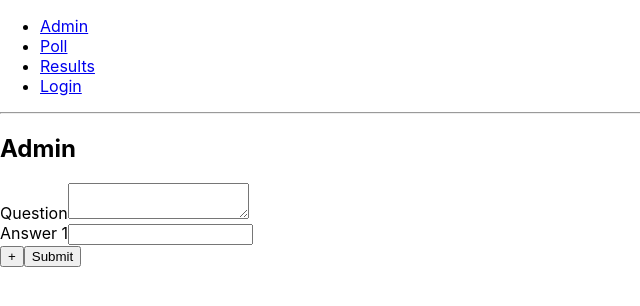
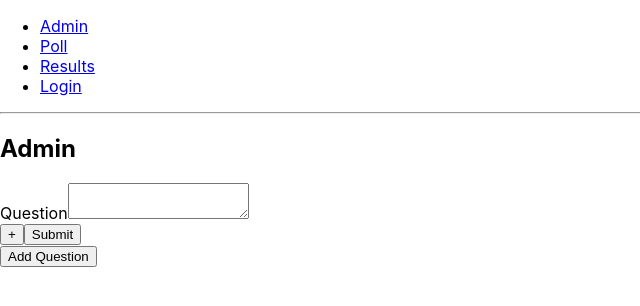
Before and after one commit to Quinter/wm-aq, a React (Create React App) app: page /admin in a window 1280 px wide. Shown: the top 306 px of the page, without its empty margins (0-640 px from the left). Built offline with nearby package versions, Linux system fonts and the light colour scheme.

Commit message:
state lifted to admin but actually going to use redux

```diff
--- a/src/components/Admin.js
+++ b/src/components/Admin.js
@@ -2,12 +2,61 @@ import React from 'react';
 import EntryCard from './EntryCard';
 
 class Admin extends React.Component {
+	state = {
+		cards: [
+			{ question: "", answers: [] }
+		]
+	}
+	handleChange = (event) => {
+		if(event.target.type === "textarea") {
+			let cards = [...this.state.cards];
+			console.log(event.target.dataset);
+			cards[event.target.dataset.questionId].question = event.target.value;
+			this.setState({ cards });
+		} else {
+			let cards = [...this.state.cards];
+			let { questionId, answerId } = event.target.dataset;
+			cards[questionId].answers[answerId] = event.target.value;
+			this.setState({ cards });
+		}
+	}
 
+	handleSubmit = (event) => {
+		event.preventDefault();
+	}
+
+	addCard = () => {
+		this.setState((prevState) => ({
+			cards: [...prevState.cards, { question: "", answers: [] }],
+		}));
+	}
+
+	addAnswer = (event) => {
+		const cards = [...this.state.cards];
+		let { questionId } = event.target.dataset;
+		cards[questionId].answers = cards[questionId].answers.concat(" ");
+		// this is updating the entire state tree which is overkill, would want to refactor
+		this.setState({ cards });
+	}
 	render () {
+		const { cards } = this.state;
+		const questionCards = cards.map((value, index) => {
+			return (
+				<EntryCard
+					key={index}
+					questionId={index}
+					onQuestionSubmit={this.handleSubmit}
+					onQuestionChange={this.handleChange}
+					addAnswer={this.addAnswer}
+					question={value.question}
+					answers={value.answers}/>
+			)
+	})
 		return (
 			<div className="admin-container">
 				<h2>Admin</h2>
-				<EntryCard />
+				{questionCards}
+				<button onClick={this.addCard}>Add Question</button>
 			</div>
 		);
 	}
--- a/src/components/EntryCard.js
+++ b/src/components/EntryCard.js
@@ -1,60 +1,45 @@
 import React from 'react';
 
 class EntryCard extends React.Component {
-	state = {
-		question: "",
-		answers: [""]
-	}
-	// this.handleChange = this.handleChange.bind(this);
-	// this.handleSubmit = this.handleSubmit.bind(this);
-
-	handleChange = (event) => {
-		if(event.target.type === "textarea") {
-			this.setState({question: event.target.value });
-		} else {
-			let answers = [...this.state.answers];
-			answers[event.target.id] = event.target.value;
-			this.setState({answers});
-		}
-	}
-
-	handleSubmit = (event) => {
-		event.preventDefault();
-
-	}
 
 	addAnswer = (event) => {
-		this.setState((prevState) => ({
-			answers: [...prevState.answers, ''],
-		}));
+		this.props.addAnswer(event);
 	}
 
 	removeAnswer = (event) => {
 
 	}
 
+	handleChange = (event) => {
+		this.props.onQuestionChange(event);
+	}
+
+	handleSubmit = (event) => {
+		event.preventDefault();
+		this.props.onQuestionSubmit(event);
+	}
 
 	render () {
-		const { answers } = this.state;
+		const { answers, questionId } = this.props;
 		const answerFields = answers.map((value, index) => {
 				return (
 					<div key={index}>
 						<label htmlFor={index}>Answer {index + 1}</label>
-						<input type="text" id={index} value={answers[index]} onChange={this.handleChange} />
+						<input type="text" data-answer-id={index} data-question-id={questionId} value={answers[index]} onChange={this.handleChange} />
 					</div>
 				)
 		})
 		return (
-			<div className="entryCard">
-				<form onSubmit={this.handleSubmit}>
+			<div key={this.props.index} className="entryCard">
+				<form onSubmit={this.handleSubmit} >
 					<label>Question
-						<textarea value={this.state.question} onChange={this.handleChange} />
+						<textarea data-question-id={questionId} value={this.props.question} onChange={this.handleChange}/>
 					</label>
 					<div className="answers-container">
 						{answerFields}
 					</div>
-					<button onClick={this.addAnswer}>+</button>
-					<input type="submit" value="Submit" />
+					<button data-question-id={questionId} onClick={this.addAnswer}>+</button>
+					<input data-question-id={questionId} type="submit" value="Submit" />
 				</form>
 			</div>
 		);
```
